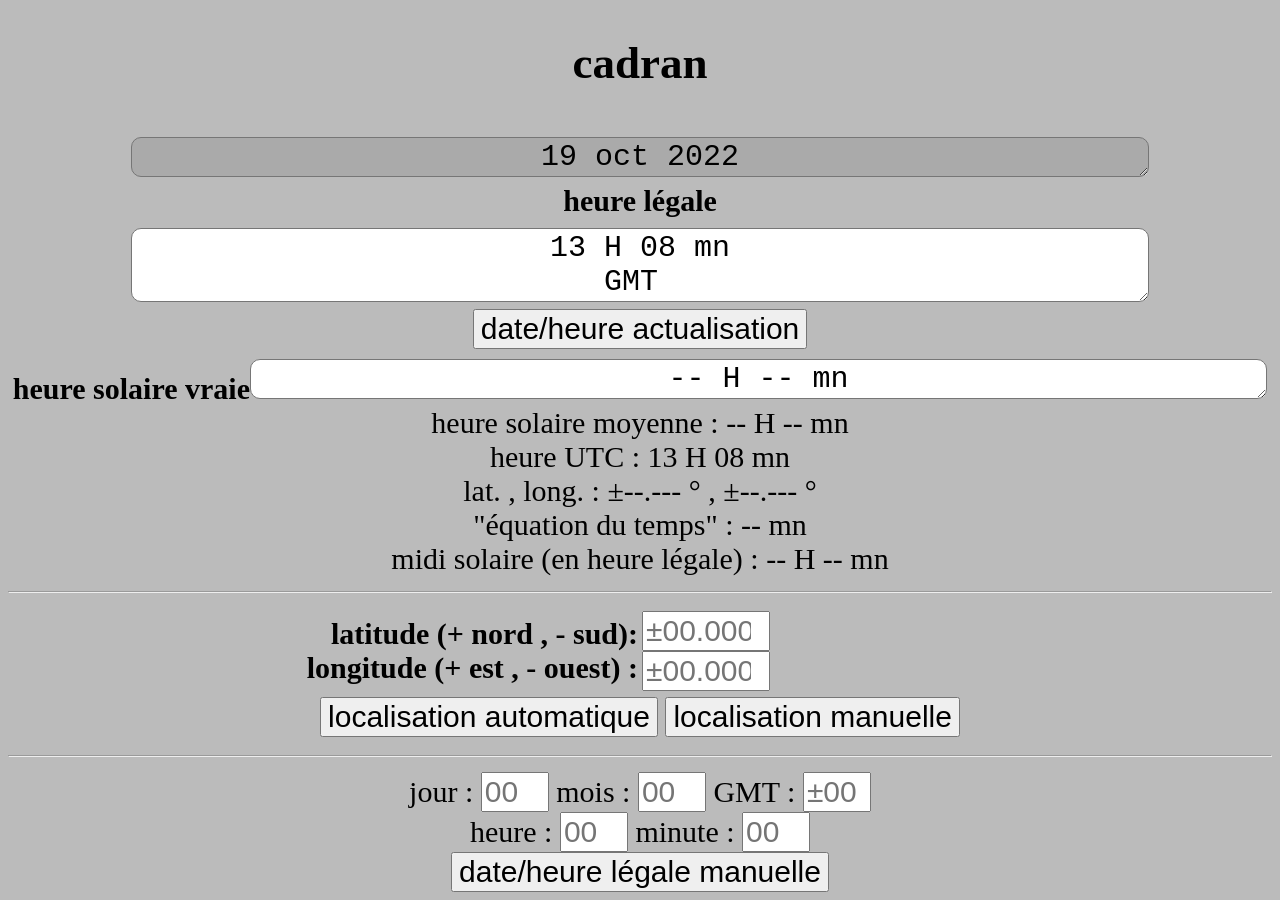
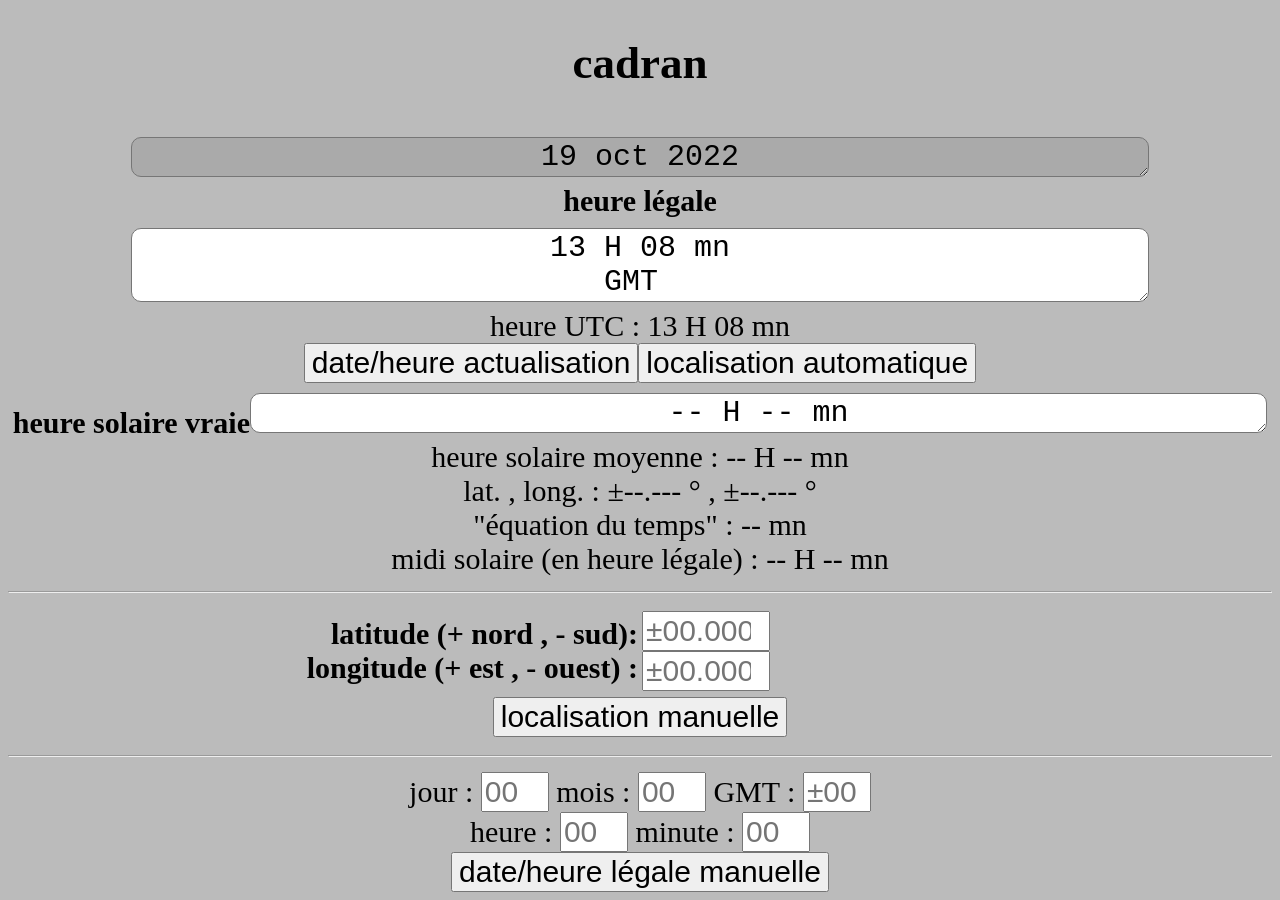
Before and after one commit to creations56/cadran, a plain HTML site: page index.html in a window 1280 px wide. Drawn offline with Linux system fonts and the light colour scheme.

Commit message:
Add files via upload

```diff
--- a/index.html
+++ b/index.html
@@ -22,15 +22,16 @@
 
 <label>heure légale</label><br />
 <textarea name="name2" rows="2" id="l3"></textarea><br />
+heure UTC : <span id="idUTC">-- H -- mn</span><br />
 <button onclick="heureAuto()">date/heure actualisation</button>
-<br />
+<button onClick="affichageCoord()">localisation automatique</button><br />
 
 <label>heure solaire vraie</label>
 <textarea rows="1" id="l5">-- H -- mn</textarea>
 <br />
 
 heure solaire moyenne : <span id="idHSM">-- H -- mn</span><br />
-heure UTC : <span id="idUTC">-- H -- mn</span><br />
+
 lat. , long. : <span id="idLatLong">&#177;--.--- ° , &#177;--.--- °</span><br />
 "équation du temps" : <span id="idET">-- mn</span><br />
 midi solaire (en heure légale) : <span id="idmidi">-- H -- mn</span><br />
@@ -56,7 +57,7 @@ midi solaire (en heure légale) : <span id="idmidi">-- H -- mn</span><br />
 
 <tr> <!-- ligne 7 -->
 <td width="100%">
-<button onClick="affichageCoord()">localisation automatique</button>
+
 <button onClick="validCoordManuel()">localisation manuelle</button>
 </td>
 </tr>
```
